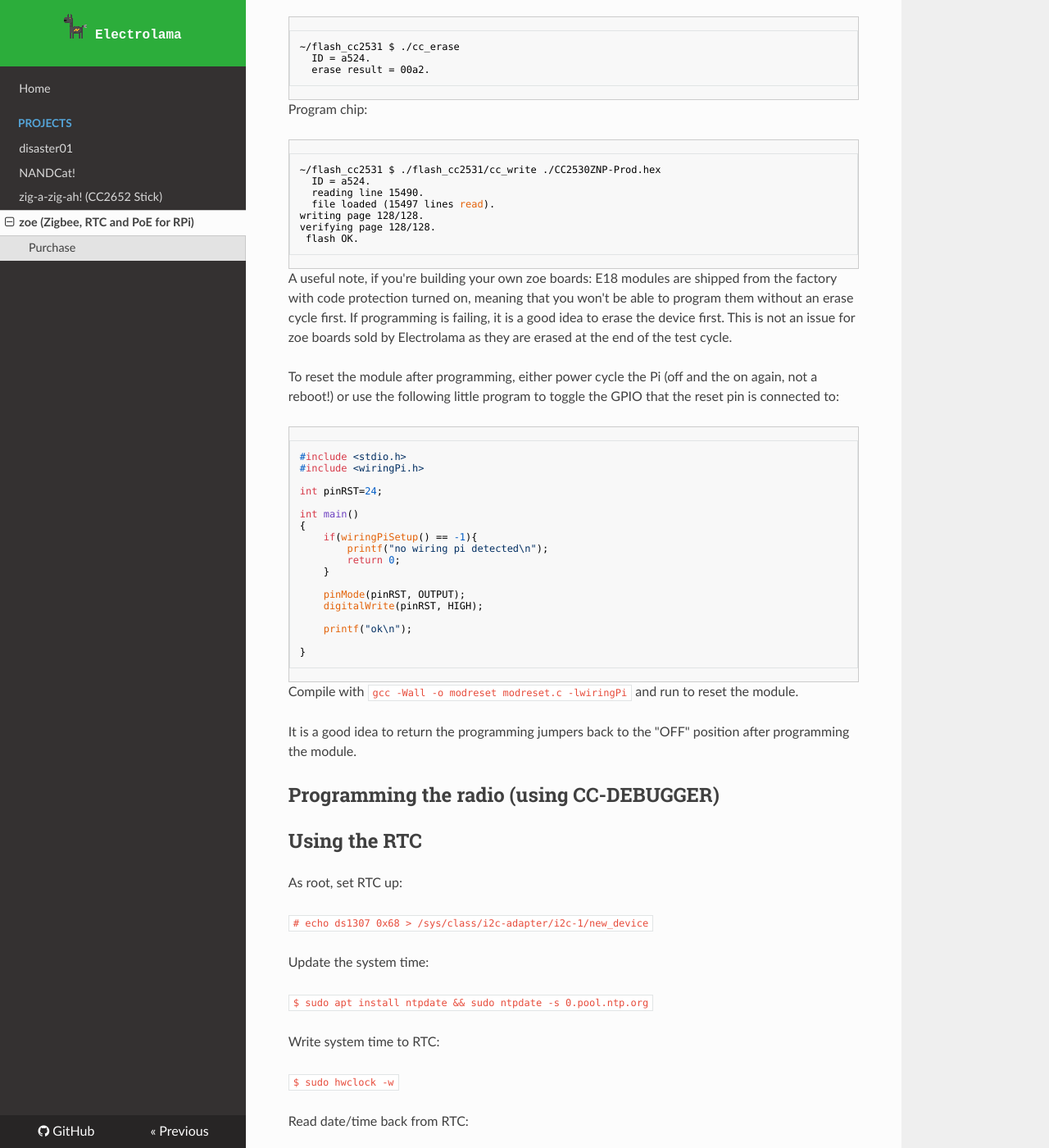
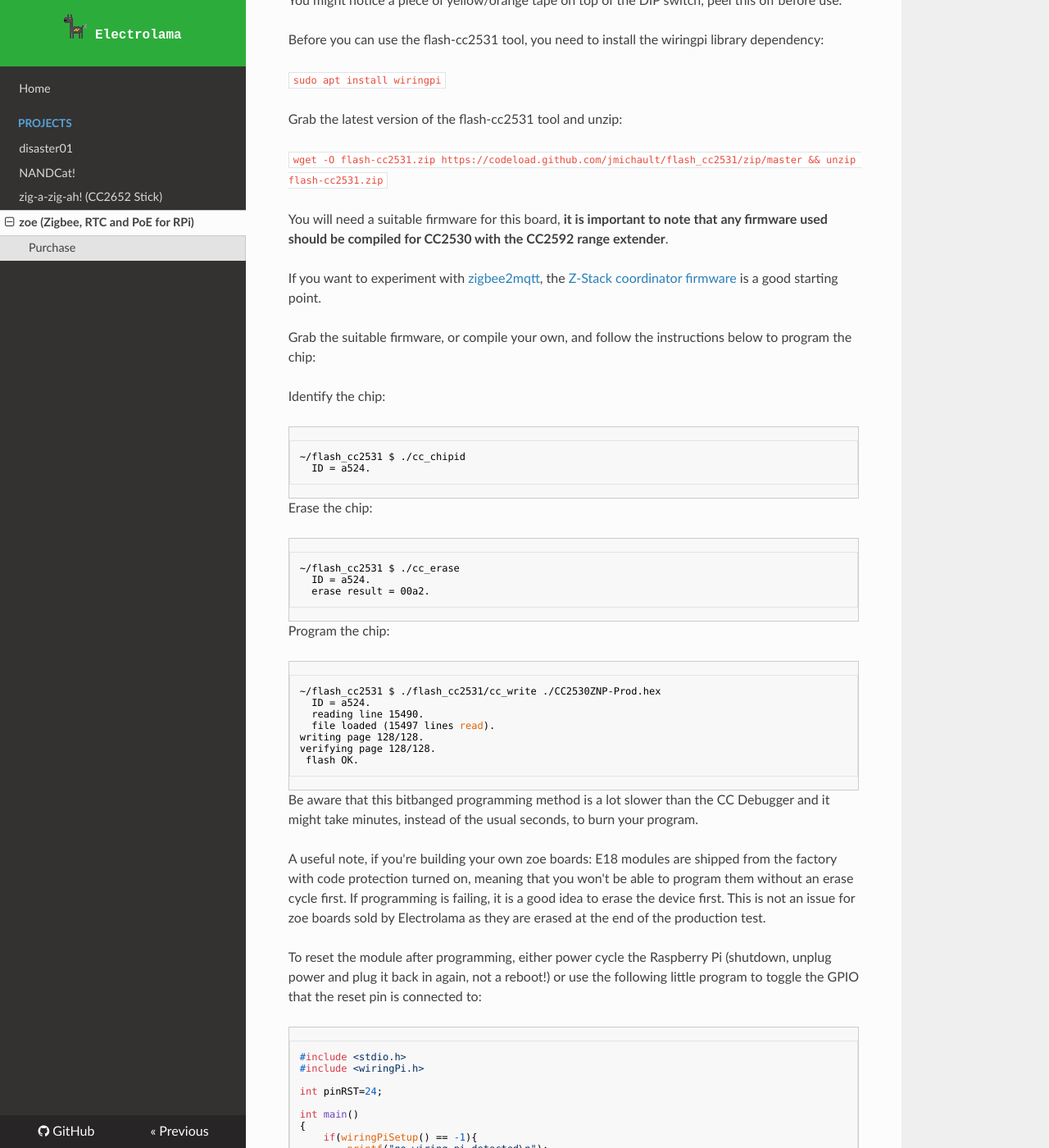
Before and after one commit to paul-jewell/docs, an MkDocs documentation site: the page built from docs/projects/zoe.md, in a window 1280 px wide and 1400 px high, scrolled down 5115 px. Shown: the whole window at 82% size. Built offline with MkDocs 1.6.1, drawn with Linux system fonts in a browser that asks for light colours; nearby versions of some CDN libraries; some of the changed text lies outside the part shown.

Commit message:
update zoe docs, round 3

````diff
--- a/docs/projects/zoe.md
+++ b/docs/projects/zoe.md
@@ -41,10 +41,20 @@ A limited of number of kits will be for sale on Tindie very soon.
 
 # User Manual
 
+## Getting hardware ready
 
+zoe purchases from Tindie ship as partial kits, with all SMD components pre-soldered and connectors that require some soldering which should be fairly straightforward if you have a soldering iron around.
 
-## Unpacking and Soldering
+As a guideline, here is the recommended instructions to complete the assembly of zoe boards:
 
+  - Unpack the parts kit and get your soldering iron ready
+  - Install the battery holder (for the RTC and PoE boards), push it in place and solder it. Best get this sorted before dealing with the headers.
+  - Position the 2x20 and 2x2 (if you are using the PoE kit) headers on the Pi you will be using and install the hex spacers using the bottom 4 screws.
+  - Align and push the zoe board on to the connectors placed on the Pi, secure the zoe board on to Pi and the hex spacers using the top 4 screws. The purpose of this is to make sure the zoe board is perfectly aligned with your Pi.
+  - Solder the connectors in place and inspect your work, make sure there aren't any missed spots or cold solder joints.
+  - You are done with hardware, move on to the software instructions below.
+
+If you need some pointers or a refresher about soldering, [this YouTube video](https://www.youtube.com/watch?v=fYz5nIHH0iY&t=533s) might come in handy.
 
 
 ## Initial Setup on the Raspberry Pi
@@ -104,11 +114,11 @@ Thanks to the flash-cc2531 tool, you can program the CC2530 radio without needin
 
 **Make sure the programming switches are in the "ON" position before programming the module**
 
-(FIXME: add photo)
+![zoe Lite Kit](/_assets/zoe-dip-switch.jpg)
 
-You might notice a piece of yellow/orange tape on top of the switch, peel this off before use.
+You might notice a piece of yellow/orange tape on top of the DIP switch, peel this off before use.
 
-Before we can use the flash-cc2531 tool, we need to install the wiringpi library dependency:
+Before you can use the flash-cc2531 tool, you need to install the wiringpi library dependency:
 
 `sudo apt install wiringpi`
 
@@ -116,26 +126,26 @@ Grab the latest version of the flash-cc2531 tool and unzip:
 
 `wget -O flash-cc2531.zip https://codeload.github.com/jmichault/flash_cc2531/zip/master && unzip flash-cc2531.zip`
 
-You will need a suitable firmware for this board, it is important to note that any firmware used should be compiled for CC2530 with the CC2592 range extender.
+You will need a suitable firmware for this board, **it is important to note that any firmware used should be compiled for CC2530 with the CC2592 range extender**.
 
-If you want to experiment with [zigbee2mqtt](https://www.zigbee2mqtt.io/) the [Z-Stack coordinator firmware](https://github.com/Koenkk/Z-Stack-firmware/tree/master/coordinator) by Koenkk is a good starting point.
+If you want to experiment with [zigbee2mqtt](https://www.zigbee2mqtt.io/), the [Z-Stack coordinator firmware](https://github.com/Koenkk/Z-Stack-firmware/tree/master/coordinator) is a good starting point.
 
-Grab a suitable firmware, or compile your own, and follow the instructions below to interact with and program the chip:
+Grab the suitable firmware, or compile your own, and follow the instructions below to program the chip:
 
-Identify chip:
+Identify the chip:
 ``` bash
 ~/flash_cc2531 $ ./cc_chipid
   ID = a524.
 ```
 
-Erase chip:
+Erase the chip:
 ``` bash
 ~/flash_cc2531 $ ./cc_erase
   ID = a524.
   erase result = 00a2.
 ```
 
-Program chip:
+Program the chip:
 ``` bash
 ~/flash_cc2531 $ ./flash_cc2531/cc_write ./CC2530ZNP-Prod.hex
   ID = a524.
@@ -146,9 +156,11 @@ verifying page 128/128.
  flash OK.
 ```
 
-A useful note, if you're building your own zoe boards: E18 modules are shipped from the factory with code protection turned on, meaning that you won't be able to program them without an erase cycle first. If programming is failing, it is a good idea to erase the device first. This is not an issue for zoe boards sold by Electrolama as they are erased at the end of the test cycle.
+Be aware that this bitbanged programming method is a lot slower than the CC Debugger and it might take minutes, instead of the usual seconds, to burn your program.
 
-To reset the module after programming, either power cycle the Pi (off and the on again, not a reboot!) or use the following little program to toggle the GPIO that the reset pin is connected to:
+A useful note, if you're building your own zoe boards: E18 modules are shipped from the factory with code protection turned on, meaning that you won't be able to program them without an erase cycle first. If programming is failing, it is a good idea to erase the device first. This is not an issue for zoe boards sold by Electrolama as they are erased at the end of the production test.
+
+To reset the module after programming, either power cycle the Raspberry Pi (shutdown, unplug power and plug it back in again, not a reboot!) or use the following little program to toggle the GPIO that the reset pin is connected to:
 
 ``` c
 #include <stdio.h>
@@ -173,11 +185,12 @@ int main()
 
 Compile with `gcc -Wall -o modreset modreset.c -lwiringPi` and run to reset the module.
 
-It is a good idea to return the programming jumpers back to the "OFF" position after programming the module.
+It is a good idea to return the programming jumpers back to the "OFF" position after programming the module for the normal operation of the device. We don't want stray GPIO toggles interfering with the operation of the module.
 
 
 ## Programming the radio (using CC-DEBUGGER)
 
+If you happen to have a CC-DEBUGGER and a TagConnect TC2050-IDC-NL cable handy, you are in luck! Just plug in the TagConnect IDC end to the CC-DEBUGGER and hold the pogo-pin end on the contact pads on zoe while you program the board. No adapters necessary, it's just a straight connection!
 
 
 ## Using the RTC
@@ -198,6 +211,8 @@ Read date/time back from RTC:
 
 `$ sudo hwclock -r`
 
+You'll probably want to integrate this in your init scripts.
+
 
 # Downloads
 
````
Also changed, not shown: docs/_assets/zoe-dip-switch.jpg (added).
